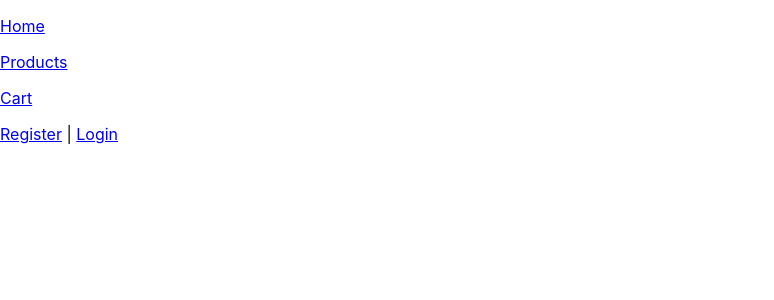
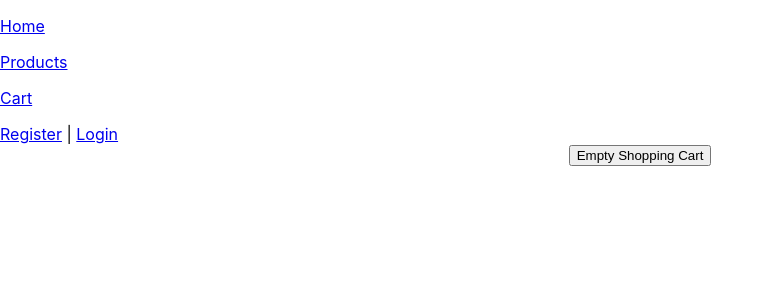
Before and after one commit to mitchdmarino/ecommerce-rails-client, a React (Create React App) app: page /cart in a window 1280 px wide. Shown: the top 300 px of the page, without its empty margins (0-774 px from the left). Built offline with nearby package versions, Linux system fonts and the light colour scheme.

Commit message:
can empty and remove items from cart, removed cart persistence across reload for now

```diff
--- a/src/App.js
+++ b/src/App.js
@@ -29,11 +29,10 @@ function App() {
     // check to see if token is in storage
     console.log("checking for cart storage");
     const token = localStorage.getItem("jwt");
-    const cartItems = JSON.parse(localStorage.getItem("cart"));
-    console.log(cartItems);
-    if (cartItems) {
-      setCart(cartItems);
-    }
+    // const cartItems = JSON.parse(localStorage.getItem("cart"));
+    // if (cartItems) {
+    //   setCart(cartItems);
+    // }
     if (token) {
       // if so, we will decode it and set the user in app state
       setCurrentUser(jwt_decode(token));
@@ -59,7 +58,20 @@ function App() {
 
   const addToCart = (item) => {
     setCart([...cart, item]);
-    window.localStorage.setItem("cart", JSON.stringify(cart));
+    // window.localStorage.setItem("cart", JSON.stringify(cart));
+  };
+
+  const removeFromCart = (id) => {
+    setCart((current) => {
+      current.filter((item) => {
+        return item.id !== id;
+      });
+    });
+  };
+
+  const emptyCart = () => {
+    setCart([]);
+    // window.localStorage.setItem("cart", "");
   };
 
   return (
@@ -131,7 +143,16 @@ function App() {
             element={<ProductDetails currentUser={currentUser} />}
           />
           <Route path="/orders" element={<Orders />} />
-          <Route path="/cart" element={<Cart items={cart} />} />
+          <Route
+            path="/cart"
+            element={
+              <Cart
+                items={cart}
+                removeFromCart={removeFromCart}
+                emptyCart={emptyCart}
+              />
+            }
+          />
         </Routes>
       </main>
     </Router>
--- a/src/pages/orders/cart/Cart.jsx
+++ b/src/pages/orders/cart/Cart.jsx
@@ -1,16 +1,18 @@
-export default function Cart ({items}) {
+export default function Cart ({items, removeFromCart, emptyCart}) {
 
 
     return (
         <div className="cart">
-            {items.map((item, i) => {
+            {items? items.map((item, i) => {
                 return (
                     <div key={i}>
                         <h1>{item.name}</h1>
                         <p>{item.price}.00</p>
+                        <button onClick={e => removeFromCart(item.id)}>Remove</button>
                     </div>
                 )
-            })}
+            }):''}
+            <button onClick={emptyCart}>Empty Shopping Cart</button>
         </div>
     )
 }
--- a/src/pages/products/ProductsForm.jsx
+++ b/src/pages/products/ProductsForm.jsx
@@ -29,6 +29,7 @@ export default function ProductsForm ({initialForm, productId}) {
             try {
                 // hit the auth locked endpoint
                 await axios.post(`${process.env.REACT_APP_SERVER_URL}/products`, form, options)
+                setForm(initialForm)
             } catch (err) {
                 console.warn(err)
             }
```
